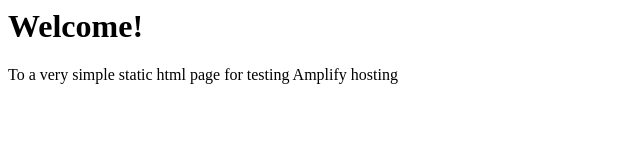
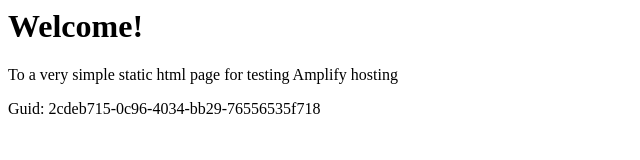
Before and after one commit to aws-aemilia-pdx/Github-PR-Commit-Integration-Test-DoNotTouch-Gith-OKSLNVO2-v1-preprod-us-west-2, a website: page src/index.html in a window 1280 px wide. Shown: the whole page, without its empty margins (0-640 px from the left). Drawn offline with Linux system fonts and the light colour scheme.

Commit message:
commit from integ tests

```diff
--- a/src/index.html
+++ b/src/index.html
@@ -1,3 +1,5 @@
+
+
 <html lang="en">
 
 <head>
@@ -10,6 +12,6 @@
 <body>
     <h1>Welcome!</h1>
     <p>To a very simple static html page for testing Amplify hosting</p>
-</body>
+    <p>Guid: 2cdeb715-0c96-4034-bb29-76556535f718</p></body>
 
 </html>
```
